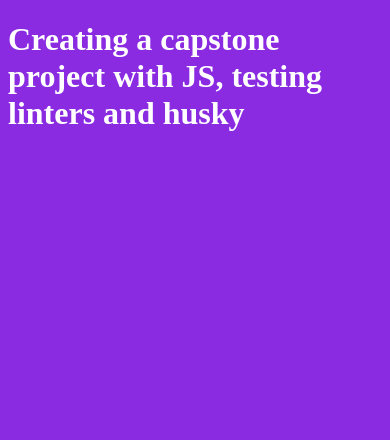
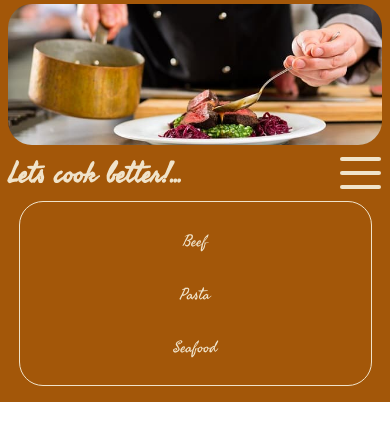
Before and after one commit to Edjhernandez/capstone-javascript, a website built with webpack: page src/index.html in a window 390 px wide. Built offline with nearby package versions, Linux system fonts and the light colour scheme.

Commit message:
add header in mobile

```diff
--- a/src/index.html
+++ b/src/index.html
@@ -3,11 +3,30 @@
 <head>
     <meta charset="UTF-8">
     <meta name="viewport" content="width=device-width, initial-scale=1.0">
-    <!--<link href="style.css" rel="stylesheet">-->
     <title>CapStone-JS</title>
 </head>
 <body>
-    <h1>Creating a capstone project with JS, testing linters and husky</h1>
-    <!--<script src="./src/index.js"></script>-->
+    <header>
+        <img src="./assets/imagecooking.jpg" alt="ecommerce image">
+        <div class="title-button">
+            <h1>Lets cook better!...</h1>
+            <button class="burger">
+                <span class="line1"></span>
+                <span class="line2"></span>
+                <span class="line3"></span>
+            </button>
+        </div>
+        <nav class="navbar">
+            <ul>
+              <li><a href='#'>Beef</a></li>
+              <li><a href='#'>Pasta</a></li>
+              <li><a href='#'>Seafood</a></li>
+            </ul>
+        </nav>
+
+
+
+
+    </header>
 </body>
 </html>
--- a/src/index.js
+++ b/src/index.js
@@ -1 +1,39 @@
 import './style.css';
+// import bgimage from './assets/bg-onlinestore.jpg';
+
+const btb = document.querySelector('button.burger');
+const showMenu = document.querySelector('.navbar');
+const l1 = document.querySelector('.line1');
+const l2 = document.querySelector('.line2');
+const l3 = document.querySelector('.line3');
+const close = document.querySelector('main');
+const close2 = document.querySelector('footer');
+
+btb.addEventListener('click', () => {
+  l1.classList.toggle('activeline1');
+  l2.classList.toggle('activeline2');
+  l3.classList.toggle('activeline3');
+  if (showMenu.style.display === 'block') {
+    showMenu.style.display = 'none';
+  } else {
+    showMenu.style.display = 'block';
+  }
+});
+
+close.addEventListener('click', () => {
+  if (showMenu.style.display === 'block') {
+    showMenu.style.display = 'none';
+    l1.classList.toggle('activeline1');
+    l2.classList.toggle('activeline2');
+    l3.classList.toggle('activeline3');
+  }
+});
+
+close2.addEventListener('click', () => {
+  if (showMenu.style.display === 'block') {
+    showMenu.style.display = 'none';
+    l1.classList.toggle('activeline1');
+    l2.classList.toggle('activeline2');
+    l3.classList.toggle('activeline3');
+  }
+});
--- a/src/style.css
+++ b/src/style.css
@@ -1,7 +1,108 @@
-html {
+@font-face {
+  font-family: fasthand;
+  src: url(./assets/Fasthand-Regular.ttf);
+}
+
+html,
+body,
+header,
+main {
   box-sizing: border-box;
   margin: 0;
   padding: 0;
-  background-color: blueviolet;
-  color: white;
 }
+
+header {
+  background-color: #a35709;
+  display: flex;
+  flex-direction: column;
+  justify-content: center;
+  align-items: center;
+}
+
+header img {
+  width: 96vw;
+  min-height: 6rem;
+  border-radius: 1.5rem;
+  margin-top: 0.25rem;
+}
+
+h1 {
+  color: #f0e3ca;
+  margin: 0;
+  margin-left: 0.5rem;
+  font-family: fasthand, sans-serif;
+  width: 80%;
+  font-size: 1.75rem;
+}
+
+div.title-button {
+  display: flex;
+  flex-direction: row;
+  justify-content: space-between;
+  align-items: center;
+  width: 100%;
+}
+
+button.burger {
+  display: flex;
+  flex-direction: column;
+  justify-content: center;
+  width: 3.5rem;
+  height: 3.5rem;
+  border: 0;
+  background: transparent;
+  gap: 0.65rem;
+  z-index: 998;
+}
+
+button.burger > span {
+  display: block;
+  background: #f0e3ca;
+  height: 4px;
+  width: 93%;
+  border-radius: 5px;
+  transition: all 0.25s;
+  transform-origin: 0;
+}
+
+.activeline1 {
+  transform: rotate(45deg);
+}
+
+.activeline2 {
+  opacity: 0;
+  margin-left: -3.5em;
+}
+
+.activeline3 {
+  transform: rotate(-45deg);
+}
+
+nav.navbar {
+  border: solid 1px #f0e3ca;
+  border-radius: 1.5rem;
+  width: 90%;
+  margin-bottom: 1rem;
+}
+
+nav.navbar ul {
+  margin: 0;
+  padding: 0;
+}
+
+nav.navbar li {
+  list-style: none;
+  margin: 1.5rem auto;
+  display: flex;
+  justify-content: center;
+  align-items: center;
+}
+
+nav.navbar li a {
+  color: #f0e3ca;
+  text-decoration: none;
+  font-family: fasthand, sans-serif;
+  font-size: 1rem;
+  font-weight: 100;
+}
```
Also changed, not shown: package.json (+5 -2 lines), dist/83ad7a92c1580f6e78b8.ttf (added), dist/bca1dbc86d1499cb11fd.jpg (added), dist/index.html, dist/main.js, src/assets/Fasthand-Regular.ttf (added), src/assets/Kanit-BoldItalic.ttf (added), src/assets/imagecooking.jpg (added), 1 other file.
